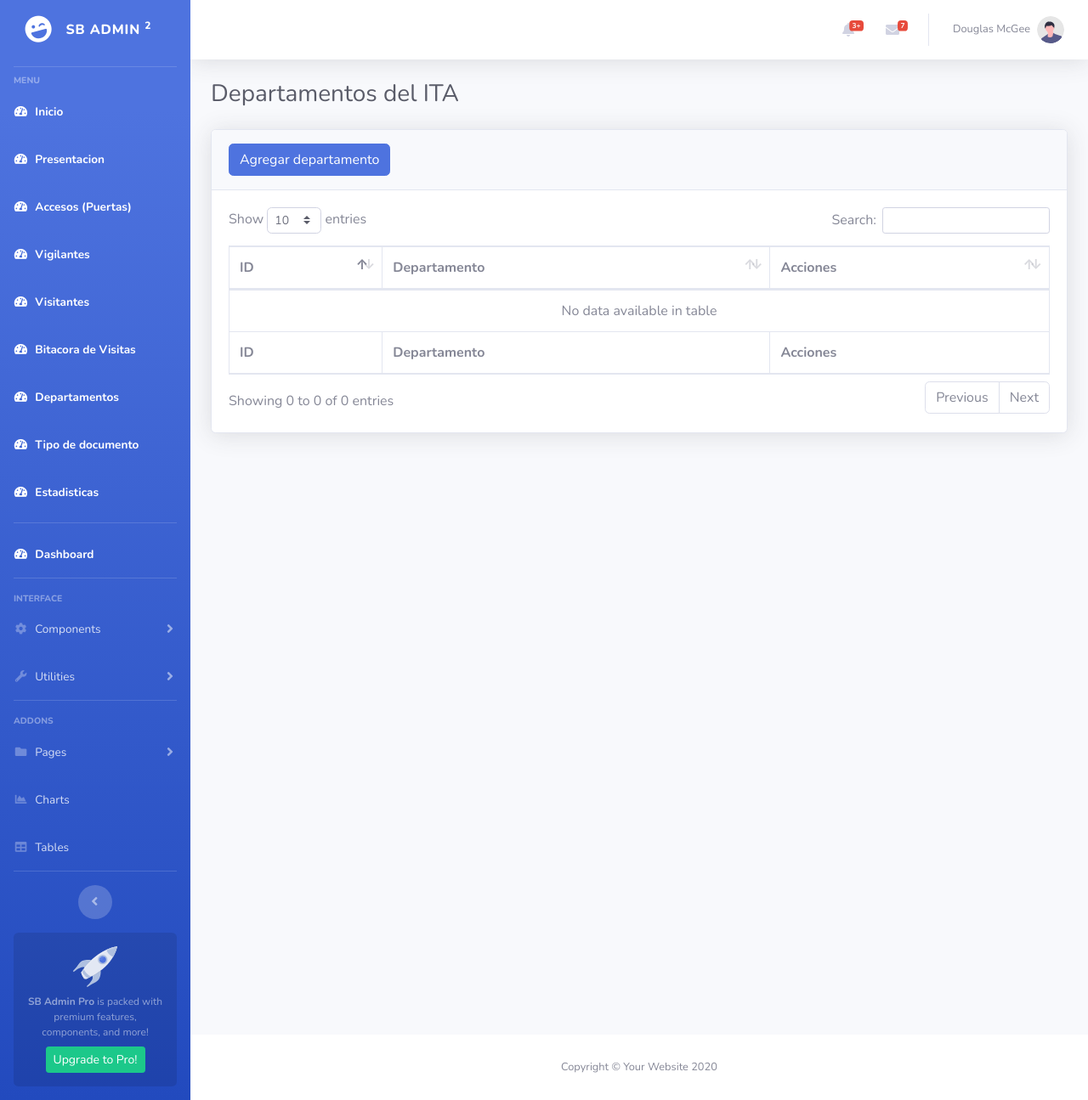
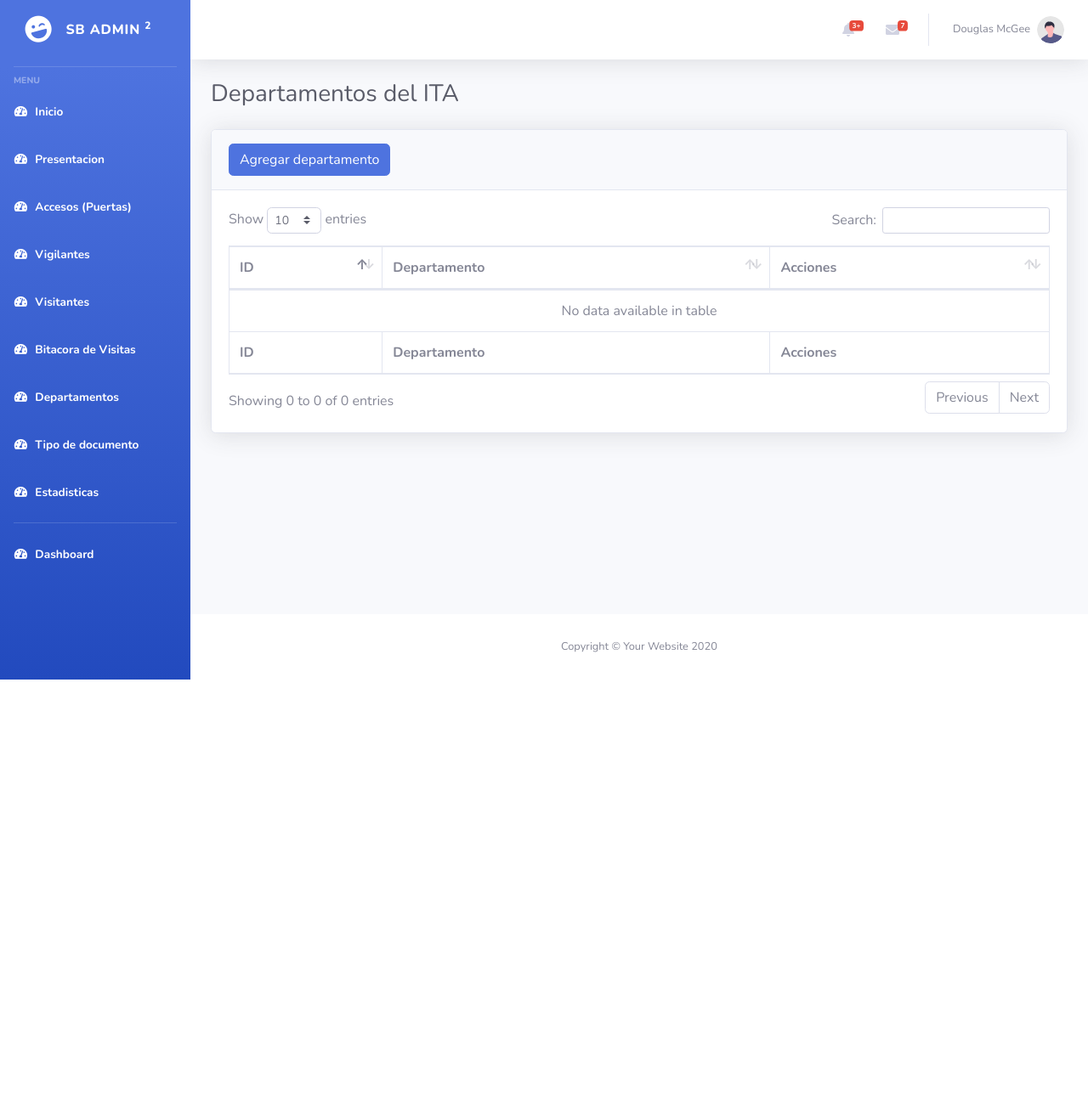
Before and after one commit to ricardora01/attendance, a PHP site: page /Department.php in a window 1280 px wide. Shown: the whole page at 85% size. After the commit the page ends 800 px from the top, so only its background shows below. Run offline with PHP 8.4, Linux system fonts and the light colour scheme; data that the repository does not hold is empty.

Commit message:
Refactor 🔨 Changed code from menu.php

```diff
--- a/menu.php
+++ b/menu.php
@@ -72,15 +72,15 @@
                     <span>Dashboard</span></a>
             </li>
 
-            <!-- Divider -->
-            <hr class="sidebar-divider">
+            <!-- Divider
+            <hr class="sidebar-divider">-->
 
-            <!-- Heading -->
+            <!-- Heading
             <div class="sidebar-heading">
                 Interface
-            </div>
+            </div>-->
 
-            <!-- Nav Item - Pages Collapse Menu -->
+            <!-- Nav Item - Pages Collapse Menu
             <li class="nav-item">
                 <a class="nav-link collapsed" href="#" data-toggle="collapse" data-target="#collapseTwo"
                     aria-expanded="true" aria-controls="collapseTwo">
@@ -94,9 +94,9 @@
                         <a class="collapse-item" href="cards.php">Cards</a>
                     </div>
                 </div>
-            </li>
+            </li>-->
 
-            <!-- Nav Item - Utilities Collapse Menu -->
+            <!-- Nav Item - Utilities Collapse Menu
             <li class="nav-item">
                 <a class="nav-link collapsed" href="#" data-toggle="collapse" data-target="#collapseUtilities"
                     aria-expanded="true" aria-controls="collapseUtilities">
@@ -113,17 +113,17 @@
                         <a class="collapse-item" href="utilities-other.php">Other</a>
                     </div>
                 </div>
-            </li>
+            </li>-->
 
-            <!-- Divider -->
-            <hr class="sidebar-divider">
+            <!-- Divider
+            <hr class="sidebar-divider">-->
 
-            <!-- Heading -->
+            <!-- Heading
             <div class="sidebar-heading">
                 Addons
-            </div>
+            </div>-->
 
-            <!-- Nav Item - Pages Collapse Menu -->
+            <!-- Nav Item - Pages Collapse Menu
             <li class="nav-item">
                 <a class="nav-link collapsed" href="#" data-toggle="collapse" data-target="#collapsePages"
                     aria-expanded="true" aria-controls="collapsePages">
@@ -142,36 +142,36 @@
                         <a class="collapse-item" href="blank.php">Blank Page</a>
                     </div>
                 </div>
-            </li>
+            </li>-->
 
-            <!-- Nav Item - Charts -->
+            <!-- Nav Item - Charts
             <li class="nav-item">
                 <a class="nav-link" href="charts.php">
                     <i class="fas fa-fw fa-chart-area"></i>
                     <span>Charts</span></a>
             </li>
-
-            <!-- Nav Item - Tables -->
+-->
+            <!-- Nav Item - Tables
             <li class="nav-item">
                 <a class="nav-link" href="tables.php">
                     <i class="fas fa-fw fa-table"></i>
                     <span>Tables</span></a>
-            </li>
+            </li>-->
 
-            <!-- Divider -->
-            <hr class="sidebar-divider d-none d-md-block">
+            <!-- Divider
+            <hr class="sidebar-divider d-none d-md-block">-->
 
-            <!-- Sidebar Toggler (Sidebar) -->
+            <!-- Sidebar Toggler (Sidebar)
             <div class="text-center d-none d-md-inline">
                 <button class="rounded-circle border-0" id="sidebarToggle"></button>
-            </div>
+            </div>-->
 
-            <!-- Sidebar Message -->
+            <!-- Sidebar Message
             <div class="sidebar-card d-none d-lg-flex">
                 <img class="sidebar-card-illustration mb-2" src="img/undraw_rocket.svg" alt="...">
                 <p class="text-center mb-2"><strong>SB Admin Pro</strong> is packed with premium features, components, and more!</p>
                 <a class="btn btn-success btn-sm" href="https://startbootstrap.com/theme/sb-admin-pro">Upgrade to Pro!</a>
-            </div>
+            </div>-->
 
         </ul>
         <!-- End of Sidebar -->
```
